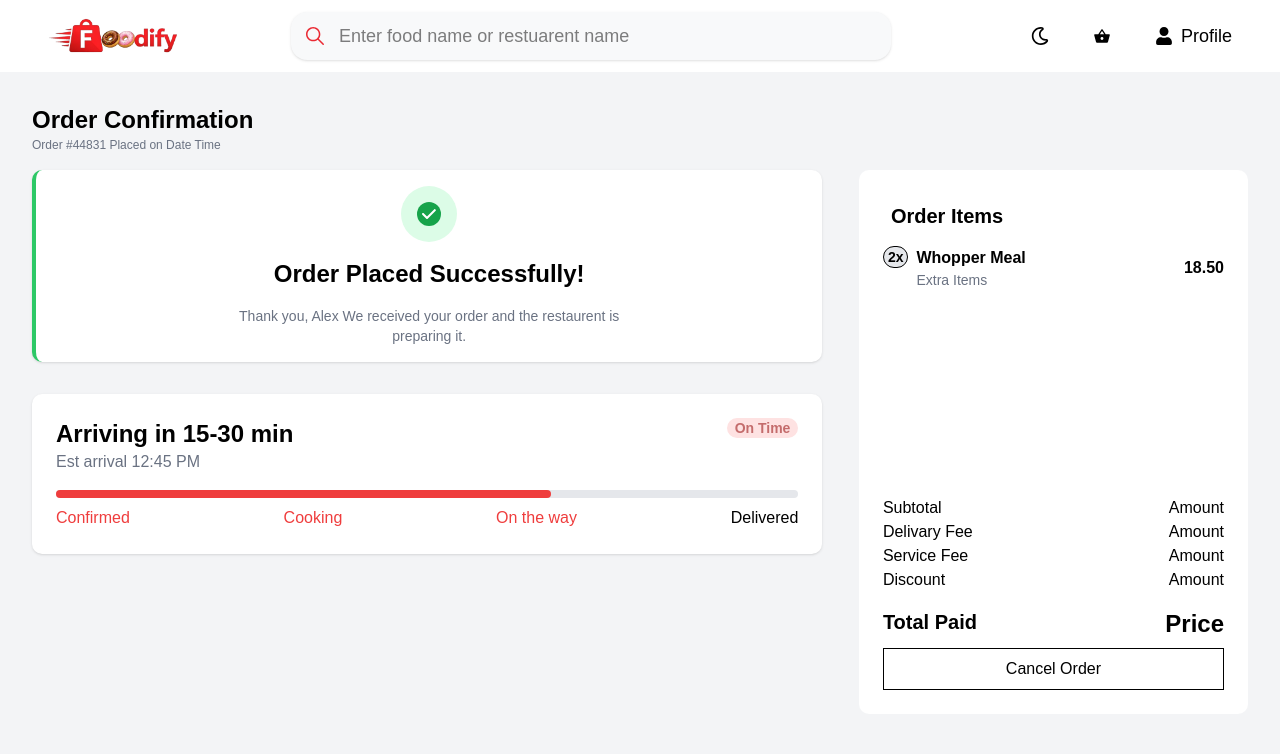
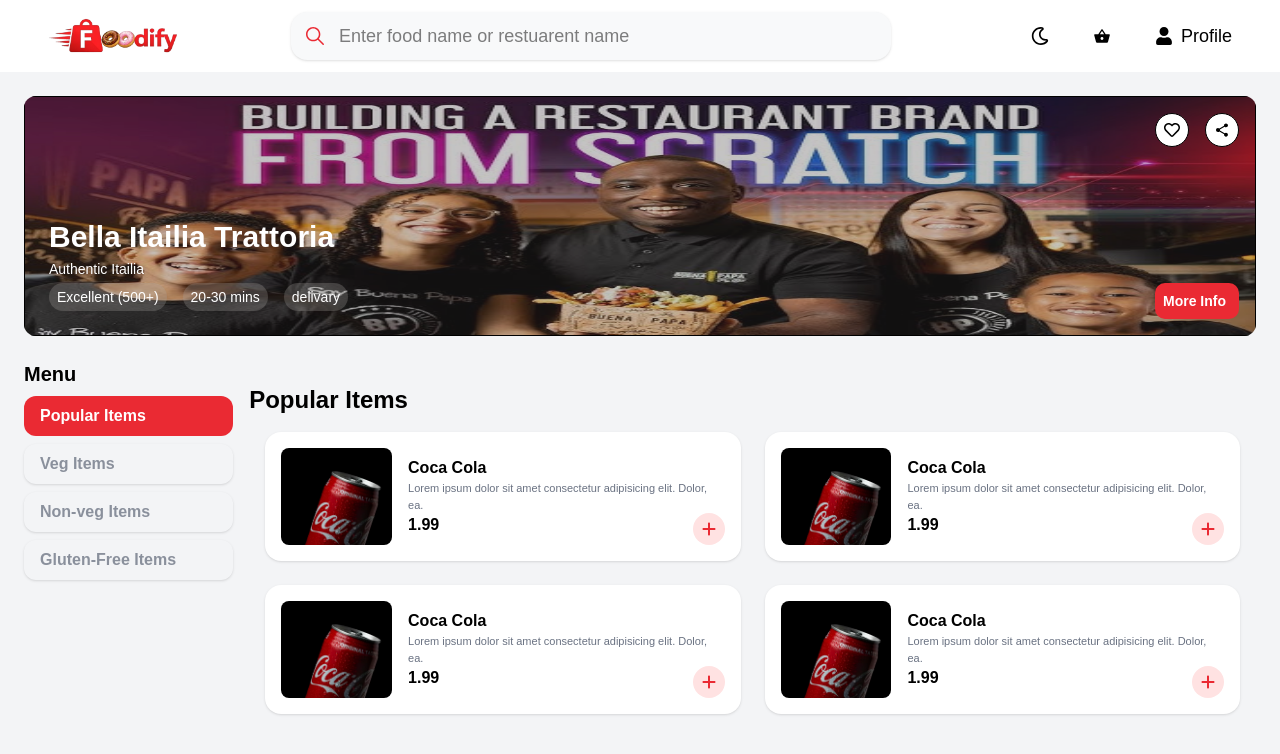
Before and after one commit to Aryan-Aaru/FOODIFY_APP, a React (Vite) app: page /restaurent in a window 1280 px wide. Shown: the top 754 px of the page. Built offline with nearby package versions, Linux system fonts and the light colour scheme.

Commit message:
added routes

```diff
--- a/package.json
+++ b/package.json
@@ -18,6 +18,7 @@
     "react-hook-form": "^7.69.0",
     "react-icons": "^5.5.0",
     "react-redux": "^9.2.0",
+    "react-router-dom": "^7.13.0",
     "routers": "^0.1.4",
     "tailwindcss": "^4.1.18"
   },
--- a/src/App.jsx
+++ b/src/App.jsx
@@ -34,19 +34,21 @@
 //   )
 // }
 
-import React from 'react'
-import MyCart from './Pages/MyCart'
-import Restaurent from './Pages/Restaurent'
-import OrderConfirm from './Pages/OrderConfirm'
+import {BrowserRouter , Routes, Route } from "react-router-dom";
+import MyCart from "./Pages/MyCart";
+import Restaurent from "./Pages/Restaurent";
+import OrderConfirm from "./Pages/OrderConfirm";
 
 const App = () => {
   return (
-    <div>
-      {/* <MyCart />   */}
-      {/* <Restaurent /> */}
-      <OrderConfirm />
-    </div>
-  )
-}
+      <BrowserRouter>
+          <Routes>
+            <Route path="/restaurent" element={<Restaurent />} />
+            <Route path="/cart" element={<MyCart />} />
+            <Route path="/order-confirm" element={<OrderConfirm />} />
+          </Routes>
+    </BrowserRouter>
+  );
+};
 
-export default App
+export default App;
--- a/src/Pages/Restaurent.jsx
+++ b/src/Pages/Restaurent.jsx
@@ -4,12 +4,13 @@
 import { IoMdShare } from "react-icons/io";
 import { useState } from "react";
 import RestaurentItems from "../components/RestaurentItems";
+import { useNavigate } from "react-router-dom";
 const Restaurent = () => {
 
     let obj = ['Popular Items', 'Veg Items', 'Non-veg Items', 'Gluten-Free Items']
 
     let [selected, setSelected] = useState('Popular Items');
-
+    const navigate = useNavigate();
 
 
     return (
@@ -60,6 +61,8 @@
                         <RestaurentItems itemName={selected} />
                     </div>
                 </div>
+
+
             </section>
         </section>
     )
--- a/src/components/RestaurentNav.jsx
+++ b/src/components/RestaurentNav.jsx
@@ -3,12 +3,12 @@
 import { RxCross1 } from "react-icons/rx";
 import { FaRegMoon, FaUser } from "react-icons/fa";
 import { useState } from 'react';
-
+import { useNavigate } from "react-router-dom";
 const RestaurentNav = () => {
 
     let [theme, setTheme] = useState(false);
     let [search, setSearch] = useState('')
-
+  const navigate = useNavigate();
     return (
     <section className={` flex ${(theme) ? "bg-black": "bg-white"} justify-between px-10 py-3 items-center `}>
         <section className='h-full cursor-pointer' onClick={() => console.log("move to home page")}>
@@ -30,7 +30,9 @@
         </section>
         <section className="flex list-none gap-7 text-lg w-[20%] items-center justify-end">
             <li className={`cursor-pointer rounded-full hover:bg-[#fdecec] hover:text-[#ea2a33] ${(theme) ? 'text-white' : 'text-black'} h-full p-2`} onClick={() => {setTheme(!theme);console.log("change the theme")}}><FaRegMoon /></li>
-            <li className={`cursor-pointer h-full text-lg rounded-full hover:bg-[#fdecec] ${(theme) ? 'text-white' : 'text-black'} hover:text-[#ea2a33] p-2 `}><IoMdBasket /></li>
+            <li className={`cursor-pointer h-full text-lg rounded-full hover:bg-[#fdecec] ${(theme) ? 'text-white' : 'text-black'} hover:text-[#ea2a33] p-2 `}
+            onClick={() => navigate("/cart")}>  <IoMdBasket /></li>
+
             <li className={`cursor-pointer h-full flex gap-2 px-2 py-1 rounded-full  hover:bg-[#fdecec] hover:text-[#ea2a33] items-center ${(theme) ? 'text-white' : 'text-black'}`} ><FaUser /><p>Profile</p></li>
         </section>
     </section>
```
Also changed, not shown: 1 other file (tests, documents, lock files or other folders).
